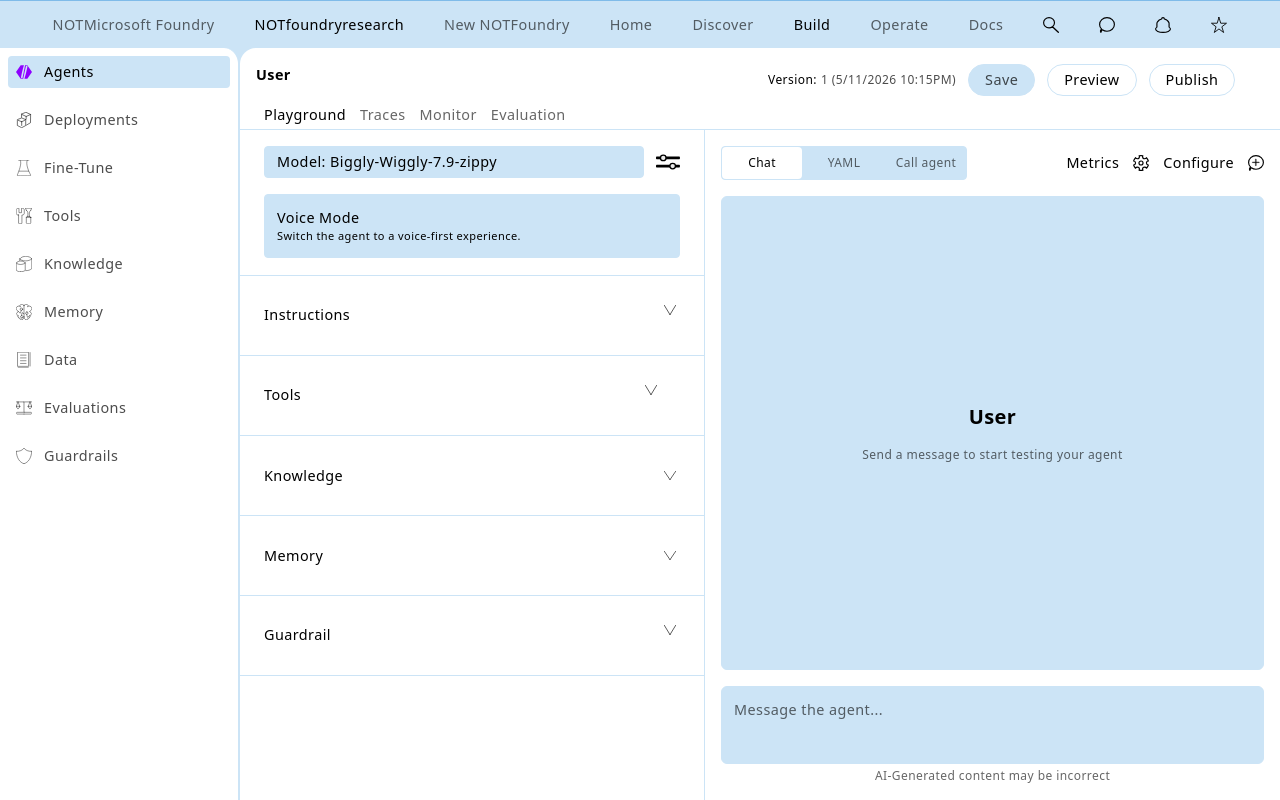
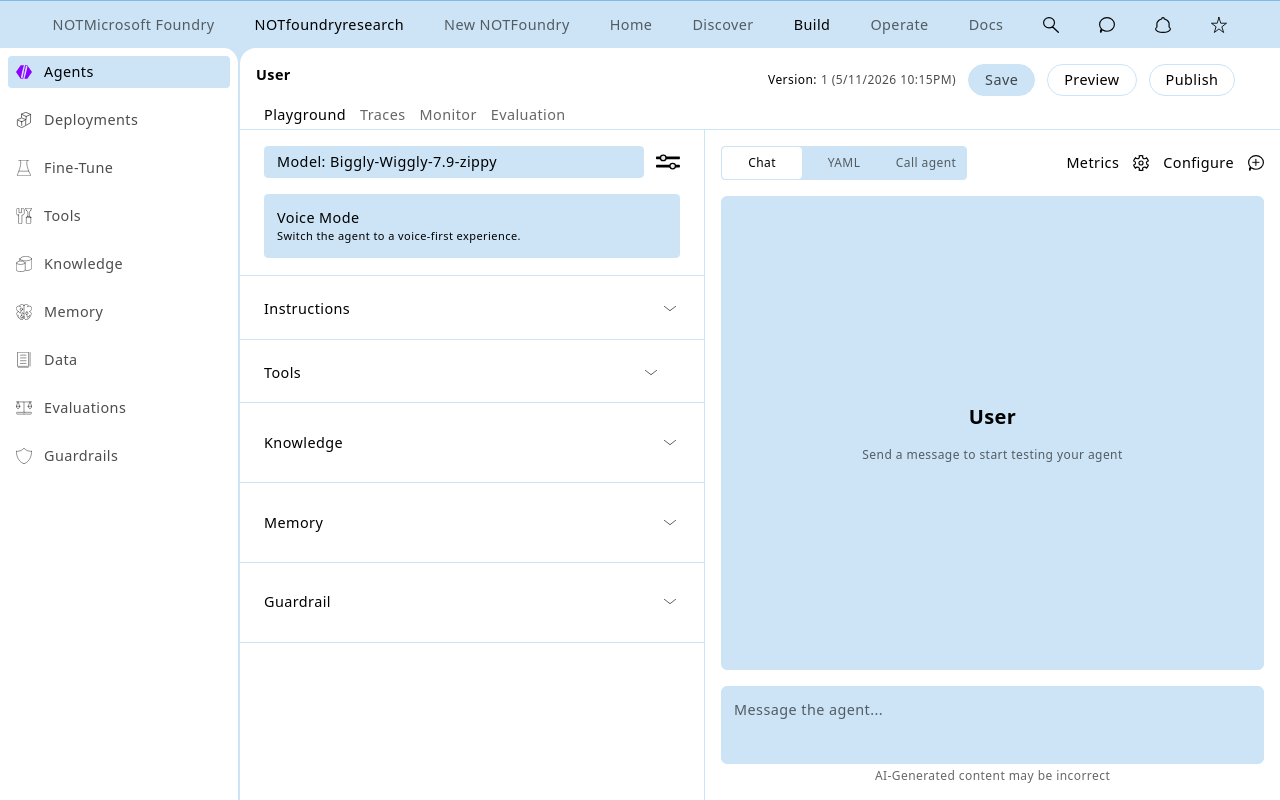
Before and after one commit to schoolblues/TailwindDemo, a React (Vite) app: page / in a window 1280 px wide. Built offline with nearby package versions, Linux system fonts and the light colour scheme.

Commit message:
who even likes flex boxes anyway. We doing grids now
Changed svgs
abandoned friendship with flexbox

```diff
--- a/src/components/ModelGuardrail.tsx
+++ b/src/components/ModelGuardrail.tsx
@@ -6,12 +6,12 @@ function ModelGuardrail() {
     const [open, setOpen] = useState(false);
 
     return (
-        <div className={`flex flex-row items-start border-b pt-7 border-solid border-windows-100 min-h-20 bg-white transition-[max-height] duration-300 ease-in-out overflow-hidden ${open ? "max-h-60" : "max-h-20"}`}>
+        <div className={`flex flex-row items-start border-b pt-7 border-solid border-windows-100 min-h-20 bg-white transition-[max-height] duration-300 ease-in-out overflow-hidden ${open ? "max-h-60" : "max-h-16"}`}>
             <div className="ml-6">
                 <p>Guardrail</p>
             </div>
             <div className="flex flex-col mr-6 ml-auto">
-                <button className="w-3 h-3 self-end mr-1" onClick={() => setOpen(o => !o)}>
+                <button className="w-3 h-5 self-end mr-1" onClick={() => setOpen(o => !o)}>
                     <img src={open ? arrowUp : arrowDown} alt="img"/>
                 </button>
             </div>
--- a/src/components/ModelInstructions.tsx
+++ b/src/components/ModelInstructions.tsx
@@ -6,12 +6,12 @@ function ModelInstructions() {
     const [open, setOpen] = useState(false);
 
     return (
-        <div className={`flex flex-row items-start border-b pt-7 border-solid border-windows-100 bg-white transition-[max-height] duration-300 ease-in-out overflow-hidden ${open ? "max-h-60" : "max-h-20"}`}>
+        <div className={`flex flex-row items-start border-b pt-5.5 border-solid border-windows-100 bg-white transition-[max-height] duration-300 ease-in-out overflow-hidden ${open ? "max-h-60" : "max-h-16"}`}>
             <div className="ml-6">
                 <p>Instructions</p>
             </div>
             <div className="flex flex-col mr-6">
-                <button className="w-3 h-3 self-end mr-1" onClick={() => setOpen(o => !o)}>
+                <button className="w-3 h-5 self-end mr-1" onClick={() => setOpen(o => !o)}>
                     <img src={open ? arrowUp : arrowDown} alt="img"/>
                 </button>
                 <div className={`-ml-21 mt-14 mb-6 pb-15 bg-windows-100`}>
--- a/src/components/ModelKnowledge.tsx
+++ b/src/components/ModelKnowledge.tsx
@@ -6,12 +6,12 @@ function ModelKnowledge() {
     const [open, setOpen] = useState(false);
 
     return (
-        <div className={`flex flex-row items-center border-b border-solid border-windows-100 min-h-20 bg-white transition-[max-height] duration-300 ease-in-out overflow-hidden ${open ? "max-h-60" : "max-h-20"}`}>
+        <div className={`flex flex-row items-center border-b border-solid border-windows-100 min-h-20 bg-white transition-[max-height] duration-300 ease-in-out overflow-hidden ${open ? "max-h-60" : "max-h-16"}`}>
             <div className="ml-6">
                 <p>Knowledge</p>
             </div>
             <div className="flex flex-col mr-6 ml-auto">
-                <button className="w-3 h-3 self-end mr-1" onClick={() => setOpen(o => !o)}>
+                <button className="w-3 h-5 self-end mr-1" onClick={() => setOpen(o => !o)}>
                     <img src={open ? arrowUp : arrowDown} alt="img"/>
                 </button>
             </div>
--- a/src/components/ModelMemory.tsx
+++ b/src/components/ModelMemory.tsx
@@ -6,12 +6,12 @@ function ModelMemory() {
     const [open, setOpen] = useState(false);
 
     return (
-        <div className={`flex flex-row items-center border-b border-solid border-windows-100 min-h-20 bg-white transition-[max-height] duration-300 ease-in-out overflow-hidden ${open ? "max-h-60" : "max-h-20"}`}>
+        <div className={`flex flex-row items-center border-b border-solid border-windows-100 min-h-20 bg-white transition-[max-height] duration-300 ease-in-out overflow-hidden ${open ? "max-h-60" : "max-h-16"}`}>
             <div className="ml-6">
                 <p>Memory</p>
             </div>
             <div className="flex flex-col mr-6 ml-auto">
-                <button className="w-3 h-3 self-end mr-1" onClick={() => setOpen(o => !o)}>
+                <button className="w-3 h-5 self-end mr-1" onClick={() => setOpen(o => !o)}>
                     <img src={open ? arrowUp : arrowDown} alt="img"/>
                 </button>
             </div>
--- a/src/components/ModelTools.tsx
+++ b/src/components/ModelTools.tsx
@@ -6,20 +6,38 @@ function ModelTools() {
     const [open, setOpen] = useState(false);
 
     return (
-        <div className={`flex flex-row items-start border-b pt-7 border-solid border-windows-100 bg-white transition-[max-height] duration-300 ease-in-out overflow-hidden ${open ? "max-h-60" : "max-h-20"}`}>
-            <div className="ml-6">
+        <div className={`flex flex-row items-start border-b pt-5.5 border-solid border-windows-100 bg-white`}>
+            <div className="ml-6 -mr-9">
                 <p>Tools</p>
             </div>
-            <div className="flex flex-col mr-6">
-                <button className="w-3 h-3 self-end mr-1" onClick={() => setOpen(o => !o)}>
+            <div className="flex flex-col">
+                <button className="w-3 h-5 self-end -mr-2" onClick={() => setOpen(o => !o)}>
                     <img src={open ? arrowUp : arrowDown} alt="img"/>
                 </button>
-                <div className={`-ml-10 mt-14 mb-6 pb-15`}>
-                    <p className='m-2 text-black/60 max-w-96'>
-                        Connect tools to your agent for faster access to key information and improved efficiency. Learn more about best practices.
-                    </p>
-                    <p className="m-2">Web search</p>
-                    <p className="m-2">Information Icon(Needs to be svg)</p>
+                <div className={`mt-5 grid transition-[grid-template-rows] duration-300 ease-in-out ${open ? "grid-rows-[1fr]" : "grid-rows-[0fr]"}`}>
+                    <div className="overflow-hidden">
+                        <div className="flex-col">
+                            <p className='text-xs text-black/60 max-w-96'>
+                                Connect tools to your agent for faster access to key information and improved efficiency. Learn more about best practices.
+                            </p>
+                            <div className="flex">
+                                <div className="">
+                                    <p>Web search</p>
+                                </div>
+                                <div className="">
+                                    <p>Information Icon(Needs to be svg)</p>
+                                </div>
+                            </div>
+                            <div className="flex">
+                                <div className="">
+                                    <p>add</p>
+                                </div>
+                                <div className="">
+                                    <p>Upload Files</p>
+                                </div>
+                            </div>
+                        </div>
+                    </div>
                 </div>
             </div>
         </div>
```
Also changed, not shown: src/assets/arrowDown.svg, src/assets/arrowUp.svg.
